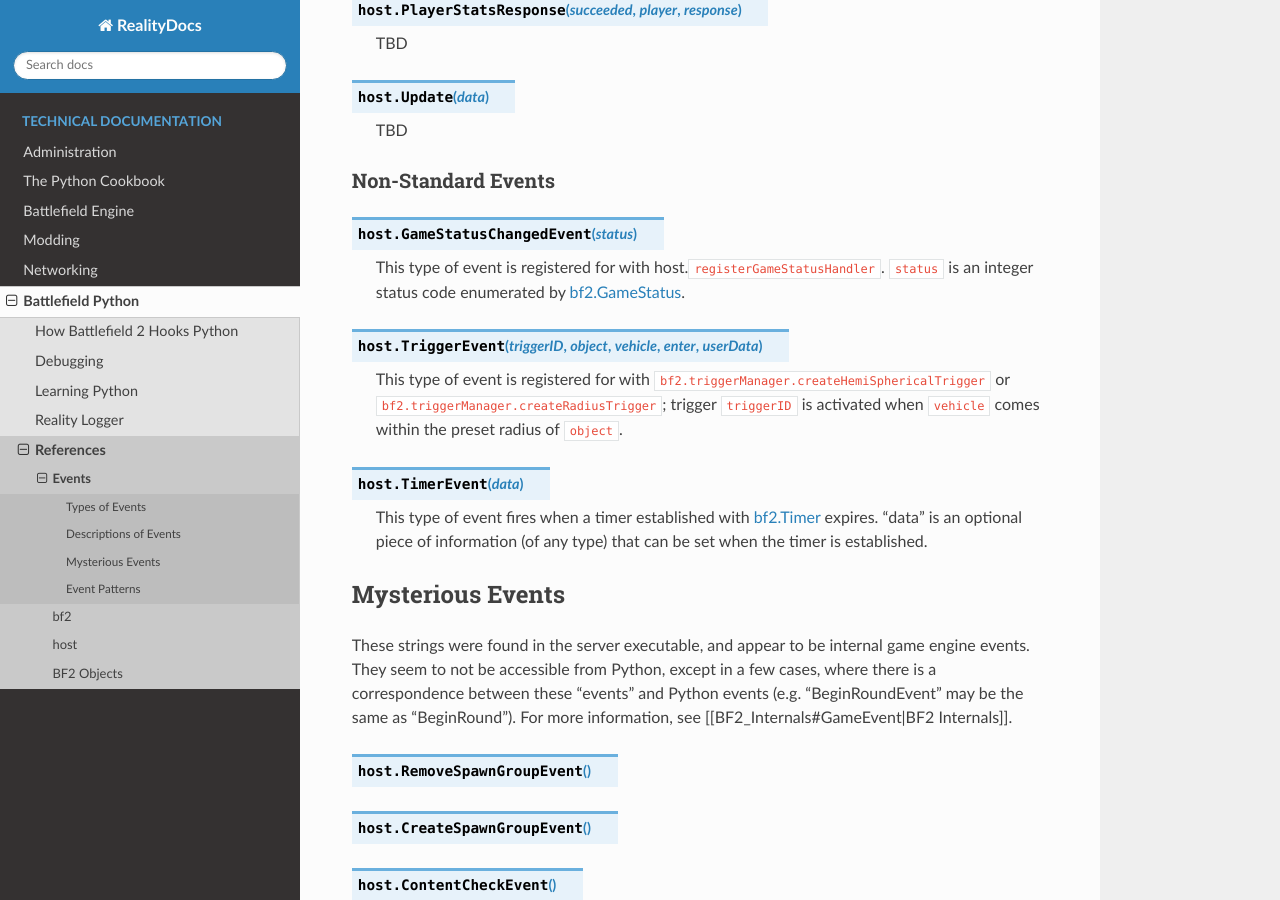
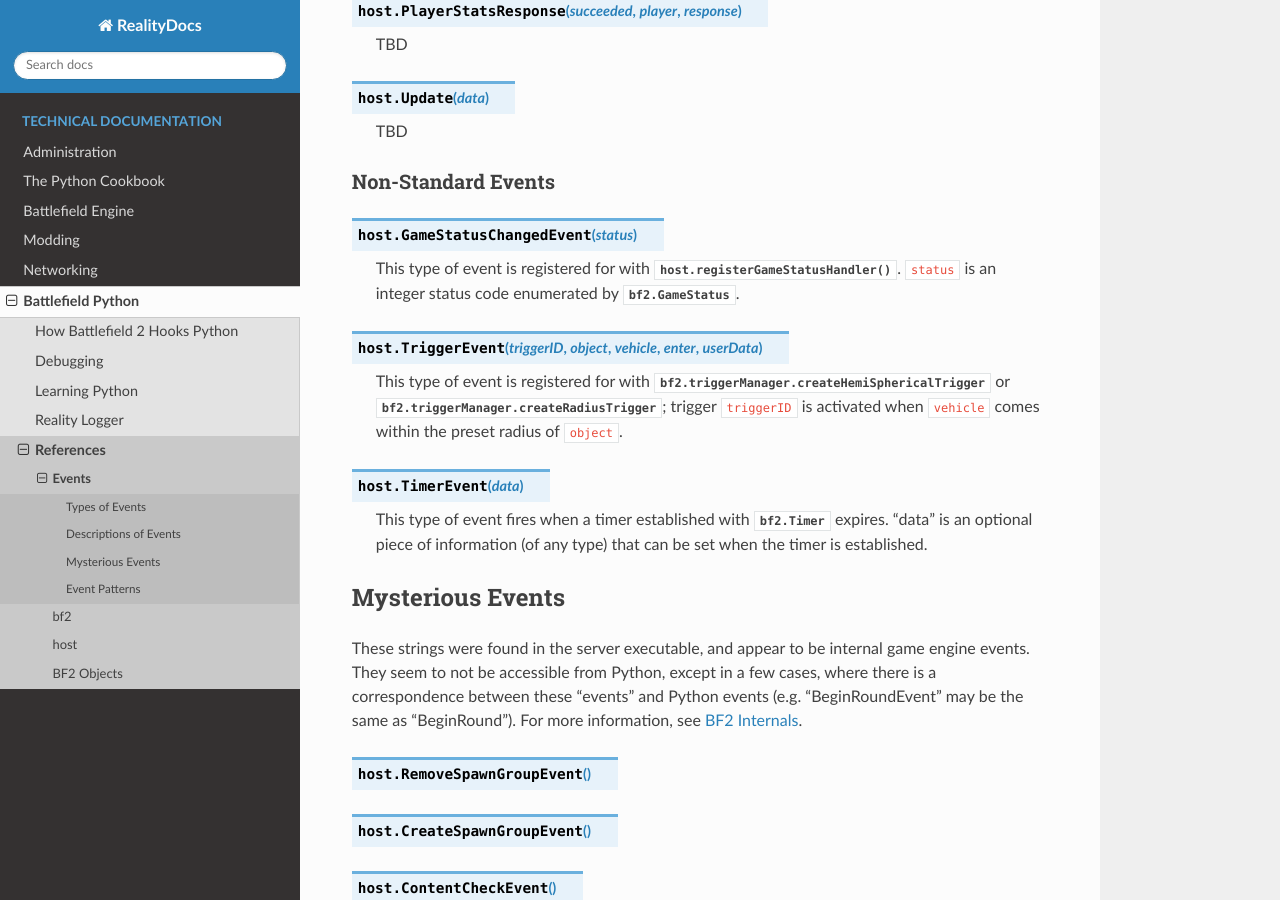
Before and after one commit to papadanku/RealityDocs, a Sphinx documentation site: the page built from docs/source/technical/python/reference/events.rst, in a window 1280 px wide and 900 px high, scrolled down 6593 px. Built offline with Sphinx 7.4.7 and the Read the Docs theme 2.0.0, drawn with Linux system fonts in a browser that asks for light colours; cross-references to code outside the pages are shown as plain code.

Commit message:
Fixes to pages

```diff
--- a/docs/source/technical/python/reference/bf2.rst
+++ b/docs/source/technical/python/reference/bf2.rst
@@ -99,7 +99,7 @@ bf2
 
 .. py:class:: bf2.ObjectManager.ObjectManager
 
-   During its initialization the bf2 class instantiates this class as the singleton object ``bf2.objectManager``. This object can be used by Python to get access to internal game engine C++ objects. A list of the available object types can be found [[Game Engine Object Types|here]], and a list of available object templates can be found [[Game Engine Object Templates|here]].
+   During its initialization the bf2 class instantiates this class as the singleton object ``bf2.objectManager``. This object can be used by Python to get access to internal game engine C++ objects. A list of the available object types can be found :doc:`here <../../engine/objecttemplates>`.
 
    You must ``import bf2`` to access the methods and attributes of this object.
 
--- a/docs/source/technical/python/reference/events.rst
+++ b/docs/source/technical/python/reference/events.rst
@@ -67,7 +67,7 @@ Timer Events
 
    In standard Battlefield 2, timer events are used to cause periodic status checks related to scoring, ranking, punishing TKs, etc.
 
-   See the description of the :doc:`bf2.Timer <bf2>` class for details.
+   See the description of the :py:class:`bf2.Timer` class for details.
 
 Descriptions of Events
 ----------------------
@@ -231,7 +231,7 @@ Command Events
 
 .. py:function:: ClientCommand(command, issuerPlayerObject, args)
 
-   This event occurs when a game client issues certain in-game commands. The only such commands identified so far are: command=100 means player wants to punish teammate for teamkill; command=101 means player wants to forgive. In both cases, args=1. This response is generated by the player responding to an on-screen prompt caused by a call to the :py:method:`bf2.gameLogic.sendClientCommand` method.
+   This event occurs when a game client issues certain in-game commands. The only such commands identified so far are: command=100 means player wants to punish teammate for teamkill; command=101 means player wants to forgive. In both cases, args=1. This response is generated by the player responding to an on-screen prompt caused by a call to the :py:meth:`bf2.gameLogic.sendClientCommand <bf2.GameLogic.GameLogic.sendClientCommand>` method.
 
 Misc. Events
 ~~~~~~~~~~~~
@@ -261,20 +261,20 @@ Non-Standard Events
 
 .. py:function:: GameStatusChangedEvent(status)
 
-   This type of event is registered for with host.\ ``registerGameStatusHandler``. ``status`` is an integer status code enumerated by :doc:`bf2.GameStatus <bf2>`.
+   This type of event is registered for with :py:meth:`host.registerGameStatusHandler`. ``status`` is an integer status code enumerated by :py:class:`bf2.GameStatus`.
 
 .. py:function:: TriggerEvent(triggerID, object, vehicle, enter, userData)
 
-   This type of event is registered for with ``bf2.triggerManager.createHemiSphericalTrigger`` or ``bf2.triggerManager.createRadiusTrigger``; trigger ``triggerID`` is activated when ``vehicle`` comes within the preset radius of ``object``.
+   This type of event is registered for with :py:meth:`bf2.triggerManager.createHemiSphericalTrigger <bf2.TriggerManager.TriggerManager.createHemiSphericalTrigger>` or :py:meth:`bf2.triggerManager.createRadiusTrigger <bf2.TriggerManager.TriggerManager.createHemiSphericalTrigger>`; trigger ``triggerID`` is activated when ``vehicle`` comes within the preset radius of ``object``.
 
 .. py:function:: TimerEvent(data)
 
-   This type of event fires when a timer established with :doc:`bf2.Timer <bf2>` expires. “data” is an optional piece of information (of any type) that can be set when the timer is established.
+   This type of event fires when a timer established with :py:class:`bf2.Timer` expires. “data” is an optional piece of information (of any type) that can be set when the timer is established.
 
 Mysterious Events
 -----------------
 
-These strings were found in the server executable, and appear to be internal game engine events. They seem to not be accessible from Python, except in a few cases, where there is a correspondence between these “events” and Python events (e.g. “BeginRoundEvent” may be the same as “BeginRound”). For more information, see [[BF2_Internals#GameEvent|BF2 Internals]].
+These strings were found in the server executable, and appear to be internal game engine events. They seem to not be accessible from Python, except in a few cases, where there is a correspondence between these “events” and Python events (e.g. “BeginRoundEvent” may be the same as “BeginRound”). For more information, see :doc:`BF2 Internals <../../engine/internals>`.
 
 .. py:function:: RemoveSpawnGroupEvent
 .. py:function:: CreateSpawnGroupEvent
```
Also changed, not shown: docs/source/technical/engine/objecttemplates.rst (renamed from docs/source/technical/engine/objecttypes.rst, +6 -6 lines).
